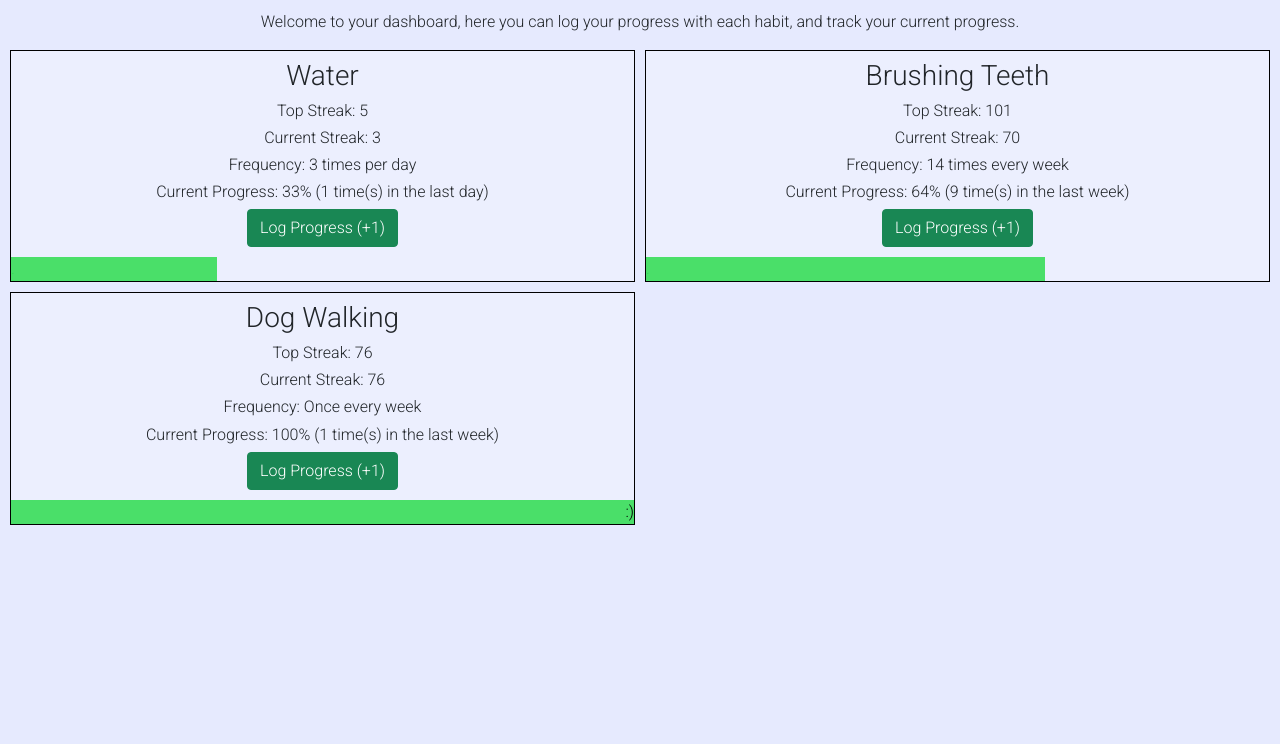
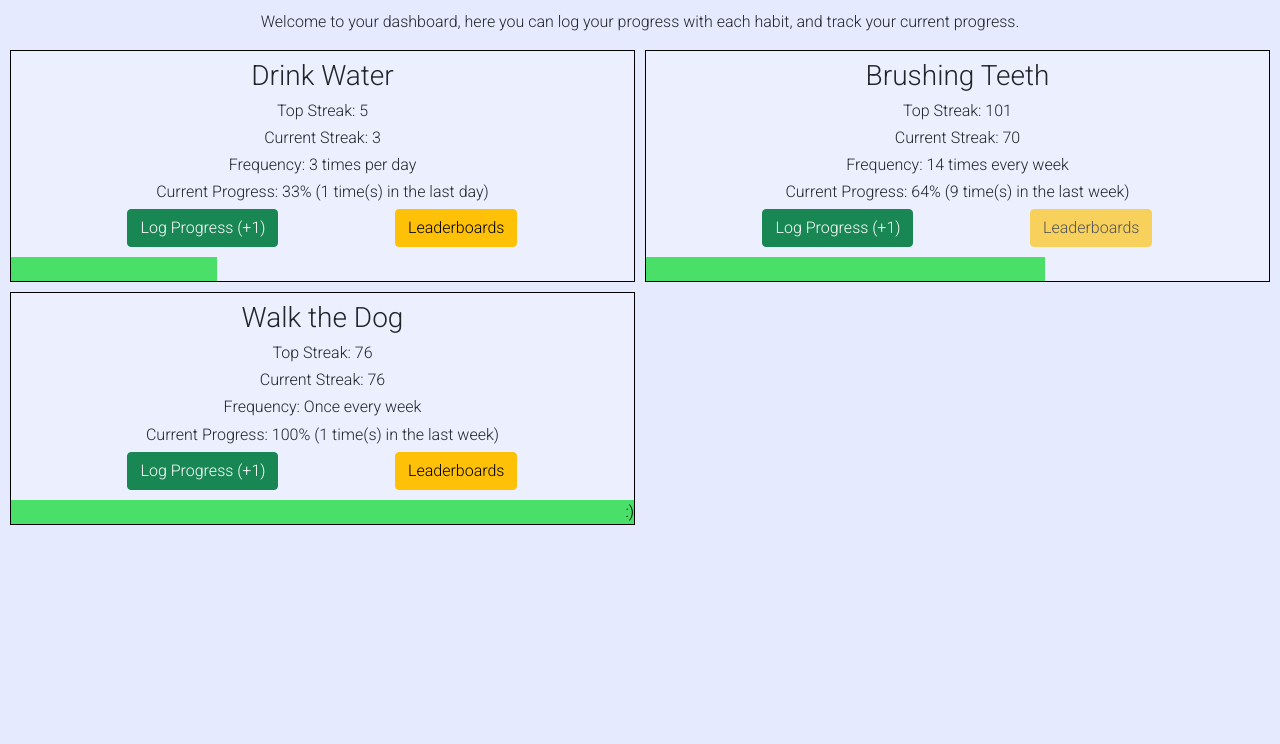
Before and after one commit to kstephano/habit_tracker_client, a website: page home.html in a window 1280 px wide. Shown: the part 56-800 px from the top of the page. Drawn offline with nearby package versions, Linux system fonts and the light colour scheme.

Commit message:
Began adding leaderboard functionality

```diff
--- a/home.html
+++ b/home.html
@@ -24,13 +24,7 @@
                 <div class="#" id="navbarNav">
                     <ul class="navbar-nav">
                         <li class="nav-item">
-                            <a class="nav-link" href="#"><i class="bi bi-person"></i><span> Profile </span></a>
-                        </li>
-                        <li class="nav-item">
                             <a class="nav-link" href="addHabit.html"><i class="bi bi-plus-square"></i><span> Add Habit </span></a>
-                        </li>
-                        <li class="nav-item">
-                            <a class="nav-link" href="leaderboards.html"><i class="bi bi-bar-chart"></i><span> Leaderboards </span></a>
                         </li>
                         <li class="nav-item">
                             <a class="nav-link" href="index.html"><i class="bi bi-door-open"></i><span> Log Out </span></a>
--- a/static/js/home.js
+++ b/static/js/home.js
@@ -10,9 +10,13 @@ document.addEventListener("DOMContentLoaded", displayHabits);
 //     console.log(err);
 //     }
 // }
+
+// fetch default habit names also?
+const defaultHabits = ["drink water","walk the dog","eat fruit","shower","study","read"]
+
 const habits=[
     {
-    habitName: "Water",
+    habitName: "Drink Water",
     frequency: 1,
     amount: { expected: 3 ,  current: 1 },
     streak: { top: 5 ,  current: 3 },
@@ -26,7 +30,7 @@ const habits=[
     lastLog: "2021-12-11T11:31:21.988Z"
     },
     {
-    habitName: "Dog Walking",
+    habitName: "Walk the Dog",
     frequency: 7,
     amount: { expected: 1 , current: 1 },
     streak: { top: 76 ,  current: 76 },
@@ -39,35 +43,32 @@ function displayHabits(){
     for(let x in habits){
         const habitContainer = document.createElement("div")
         habitContainer.setAttribute("class","grid-item")
-        const habitName = document.createElement("h3")
-        habitName.textContent = habits[x].habitName
-        habitContainer.appendChild(habitName)
+        habitContainer.setAttribute("id",x)
+        for(let i = 0 ; i<5 ; i++){
+            habitContainer.appendChild(createHabitCards(habits[x])[i])
+        }
+        habitContainer.appendChild(makeButtons(x))
+        habitContainer.appendChild(createHabitCards(habits[x])[5])
+        habitGrid.appendChild(habitContainer)
+    }
+}
+
+function createHabitCards(habit){
+        const habitTitle = document.createElement("h3")
+        habitTitle.textContent = habit.habitName
 
         const habitTopStreak = document.createElement("h6")
-        habitTopStreak.textContent = `Top Streak: ${habits[x].streak.top}`
+        habitTopStreak.textContent = `Top Streak: ${habit.streak.top}`
         const habitCurrentStreak = document.createElement("h6")
-        habitCurrentStreak.textContent = `Current Streak: ${habits[x].streak.current}`
-        habitContainer.appendChild(habitTopStreak)
-        habitContainer.appendChild(habitCurrentStreak)
+        habitCurrentStreak.textContent = `Current Streak: ${habit.streak.current}`
 
-        let frequency = habits[x].frequency
-        const amountExpected = habits[x].amount.expected
+        let frequency = habit.frequency
+        const amountExpected = habit.amount.expected
         habitFrequency = habitFrequencies(frequency, amountExpected)[0]
-        habitContainer.appendChild(habitFrequency)
 
         const habitStatus = document.createElement("h6")
-        const progress = Math.round((habits[x].amount.current/habits[x].amount.expected)*100)
-        habitStatus.textContent = `Current Progress: ${progress}% (${habits[x].amount.current} time(s) in the last ${habitFrequencies(frequency, amountExpected)[1]})`
-        habitContainer.appendChild(habitStatus)
-
-        const habitButton = document.createElement("button")
-        habitButton.textContent = "Log Progress (+1)"
-        habitButton.setAttribute("class","btn btn-success")
-        habitButton.setAttribute("name",x)
-        habitButton.addEventListener("click", e=>{
-            updateHabitStatus(e)
-        })
-        habitContainer.appendChild(habitButton)
+        const progress = Math.round((habit.amount.current/habit.amount.expected)*100)
+        habitStatus.textContent = `Current Progress: ${progress}% (${habit.amount.current} time(s) in the last ${habitFrequencies(frequency, amountExpected)[1]})`
 
         const progressBar = document.createElement("div");
         progressBar.textContent = ".";
@@ -75,15 +76,15 @@ function displayHabits(){
         progressBar.style.textAlign = "left";
         progressBar.style.backgroundColor = "#32DD53DD";
         progressBar.style.marginTop = "10px";
-        progressBar.style.width = progress+"%";
+        // const progress = createHabitCards(habits[x])[5]
+        progressBar.style.width =progress+"%";
         if (progress==100){
             progressBar.textContent = ":)";
             progressBar.style.textAlign = "right";
             progressBar.style.color = "#000000";
         }
-        habitContainer.appendChild(progressBar)
-        habitGrid.appendChild(habitContainer)
-    }
+
+        return [habitTitle, habitTopStreak, habitCurrentStreak, habitFrequency, habitStatus, progressBar]
 }
 
 function habitFrequencies(frequency, amountExpected){
@@ -125,3 +126,55 @@ function updateHabitStatus(e){
     console.log(habits[e.target.name].habitName)
     // put request, where habitName = habits[e.target.name].habitName
 }
+
+function makeButtons(x){
+        const buttonContainer = document.createElement("div")
+        buttonContainer.style.display = "flex";
+        buttonContainer.style.justifyContent = "space-evenly";
+
+        const habitButton = document.createElement("button")
+        habitButton.textContent = "Log Progress (+1)"
+        habitButton.setAttribute("class","btn btn-success")
+        habitButton.setAttribute("name",x)
+        habitButton.addEventListener("click", e=>{
+            updateHabitStatus(e)
+        })
+        buttonContainer.appendChild(habitButton)
+
+        const leaderboardBtn = document.createElement("button")
+        leaderboardBtn.textContent = "Leaderboards"
+        leaderboardBtn.setAttribute("class","btn btn-warning")
+        leaderboardBtn.setAttribute("name",x)
+        if(defaultHabits.includes(habits[x].habitName.toLowerCase())){
+            leaderboardBtn.disabled = false;
+        }else{
+            leaderboardBtn.disabled = true;
+        }
+        leaderboardBtn.addEventListener("click", e=>{
+            checkLeaderboard(e)
+        })
+        buttonContainer.appendChild(leaderboardBtn)
+
+        return(buttonContainer)
+}
+
+function checkLeaderboard(element){
+    element.preventDefault()
+    const habitContainer = document.getElementById(`${element.target.name}`)
+    habitContainer.innerHTML = "";
+    const closeBtn = document.createElement("button")
+    closeBtn.setAttribute("class","btn-close")
+    closeBtn.addEventListener("click", e=>{
+        habitContainer.innerHTML = "";
+        for(let x = 0 ; x<5 ; x++){
+            habitContainer.appendChild(createHabitCards(habits[element.target.name])[x])
+        }
+        habitContainer.appendChild(makeButtons(element.target.name))
+        habitContainer.appendChild(createHabitCards(habits[element.target.name])[5])
+        closeBtn.innerHTML = "";
+    })
+    habitContainer.appendChild(closeBtn)
+    habitContainer.appendChild(createHabitCards(habits[element.target.name])[0])
+
+    // get leaderboard/streak data from backend and display top 5 users on this card
+}
```
Also changed, not shown: addHabit.html (+0 -6 lines), leaderboards.html (deleted, +0 -44 lines), static/css/leaderboards.css (deleted, +0 -26 lines).
